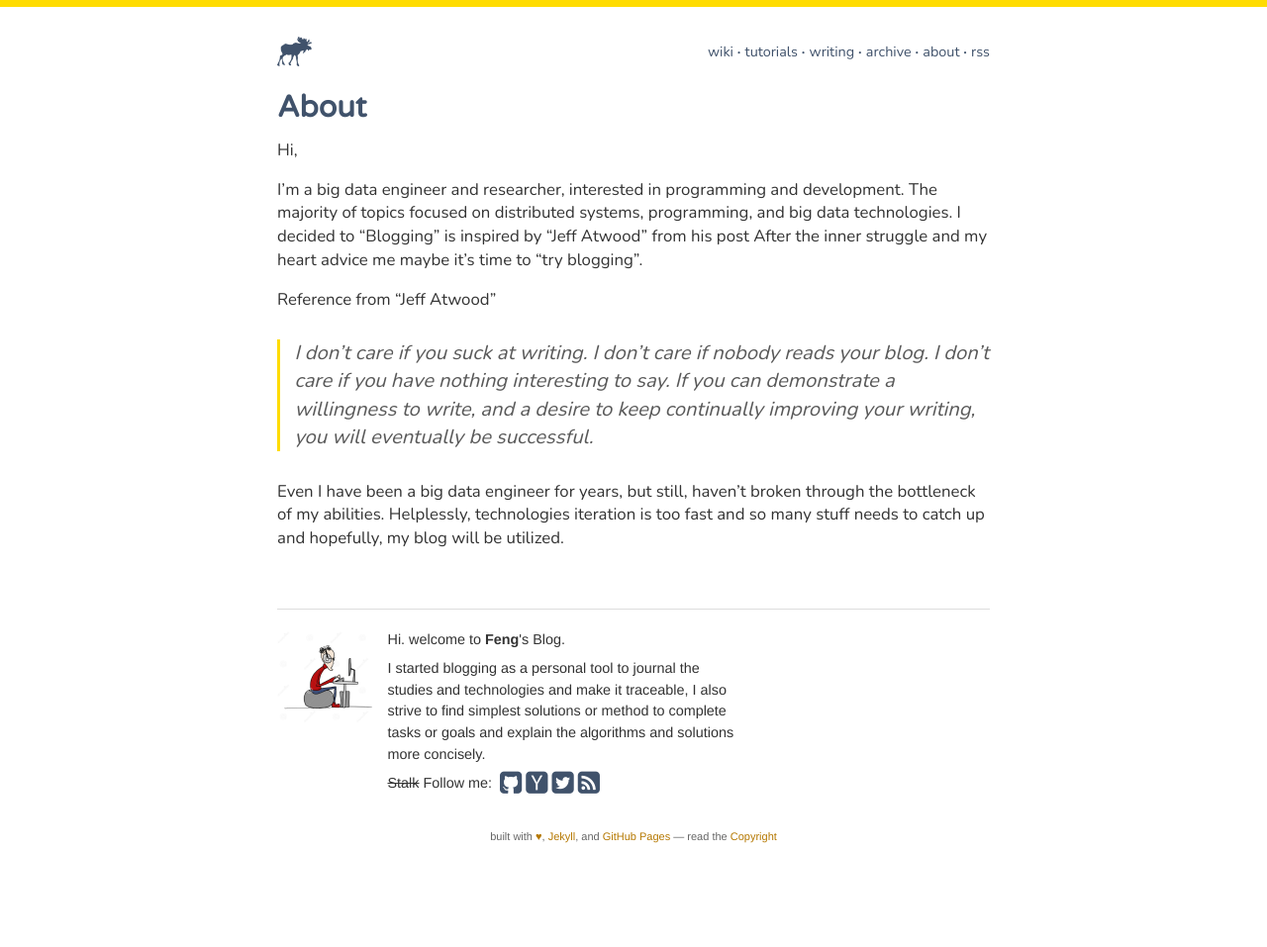
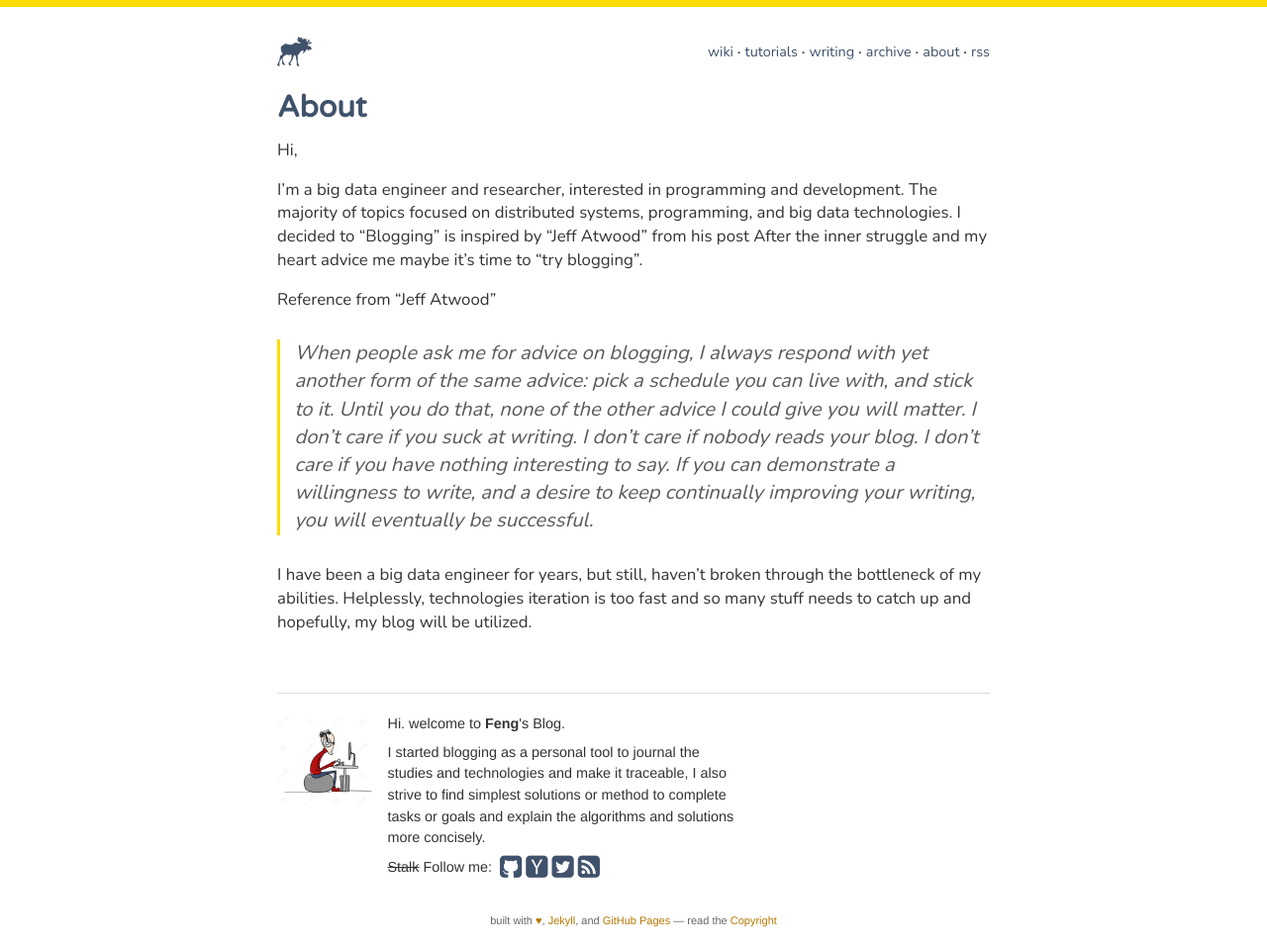
Before and after one commit to SharpLu/Blog, a Jekyll site: the page built from about/index.md, in a window 1280 px wide. Shown: the whole page at 99% size. Built offline with Jekyll 4.4.1, drawn with Linux system fonts in a browser that asks for light colours; before the commit the page ends 900 px from its top, so only the background shows below that.

Commit message:
Update index.md

```diff
--- a/about/index.md
+++ b/about/index.md
@@ -9,6 +9,6 @@ Hi,
 I’m a big data engineer and researcher, interested in programming and development. The majority of topics focused on distributed systems, programming, and big data technologies. I decided to "Blogging" is inspired by "Jeff Atwood" from his post After the inner struggle and my heart advice me maybe it’s time to “try blogging”.
 
 Reference from "Jeff Atwood"
->I don't care if you suck at writing. I don't care if nobody reads your blog. I don't care if you have nothing interesting to say. If you can demonstrate a willingness to write, and a desire to keep continually improving your writing, you will eventually be successful.
+>When people ask me for advice on blogging, I always respond with yet another form of the same advice: pick a schedule you can live with, and stick to it. Until you do that, none of the other advice I could give you will matter. I don't care if you suck at writing. I don't care if nobody reads your blog. I don't care if you have nothing interesting to say. If you can demonstrate a willingness to write, and a desire to keep continually improving your writing, you will eventually be successful.
 
-Even I have been a big data engineer for years, but still, haven’t broken through the bottleneck of my abilities. Helplessly, technologies iteration is too fast and so many stuff needs to catch up and hopefully, my blog will be utilized.
+I have been a big data engineer for years, but still, haven’t broken through the bottleneck of my abilities. Helplessly, technologies iteration is too fast and so many stuff needs to catch up and hopefully, my blog will be utilized.
```
